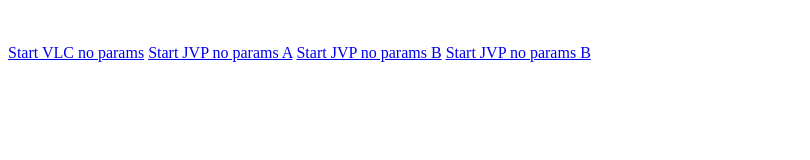
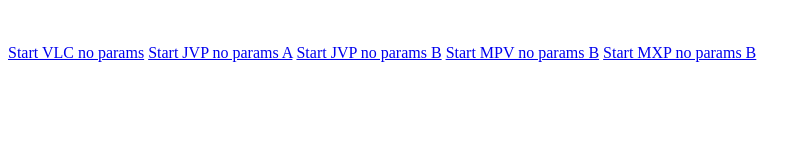
Before and after one commit to michalss/deeplink-tester, a plain HTML site: page index.html in a window 1280 px wide. Shown: the whole page, without its empty margins (0-810 px from the left). Drawn offline with Linux system fonts and the light colour scheme.

Commit message:
add another

```diff
--- a/index.html
+++ b/index.html
@@ -20,8 +20,12 @@
       >Start JVP no params B</a
     >
     <a
-      href="player://http://commondatastorage.googleapis.com/gtv-videos-bucket/sample/BigBuckBunny.mp4?position=120"
-      >Start JVP no params B</a
+      href="mpv://http://commondatastorage.googleapis.com/gtv-videos-bucket/sample/BigBuckBunny.mp4?position=120"
+      >Start MPV no params B</a
+    >
+    <a
+      href="mxp://http://commondatastorage.googleapis.com/gtv-videos-bucket/sample/BigBuckBunny.mp4?position=120"
+      >Start MXP no params B</a
     >
 
     <script>
```
